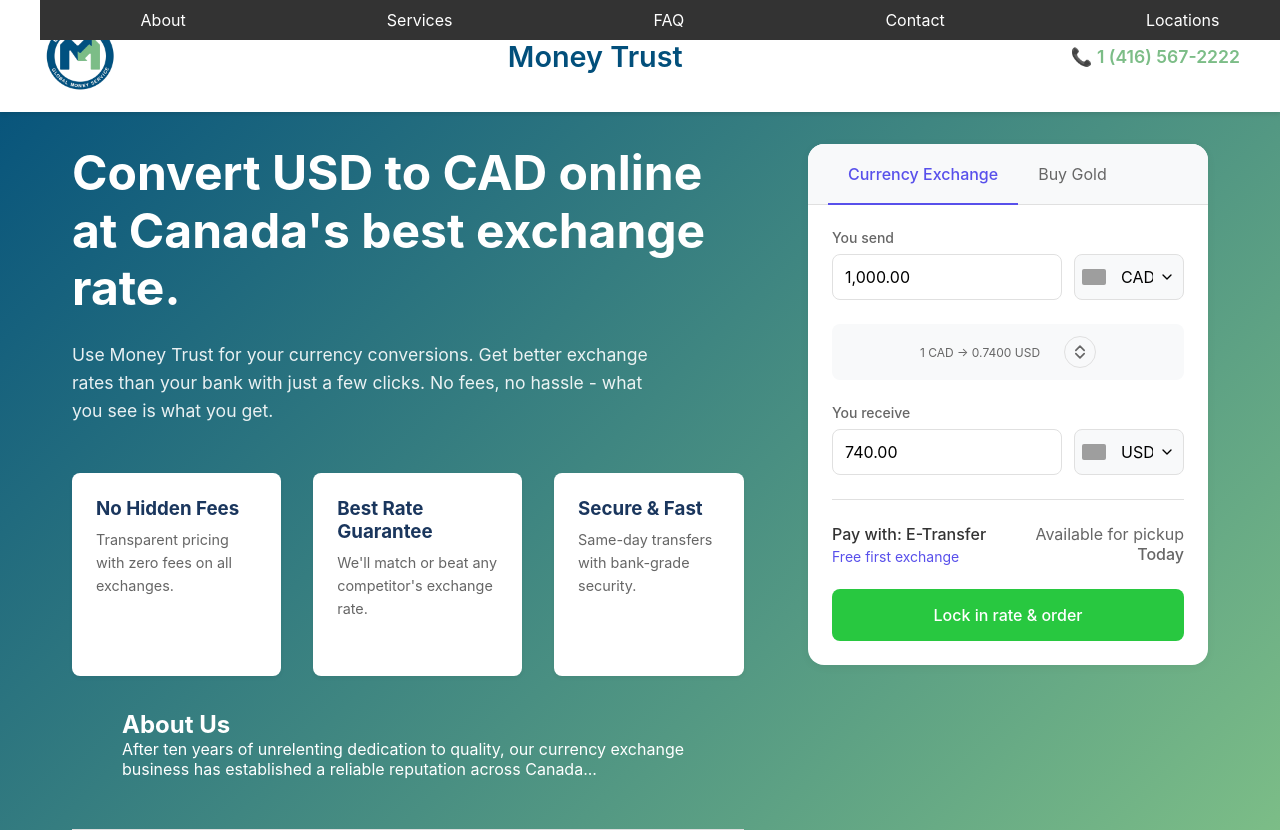
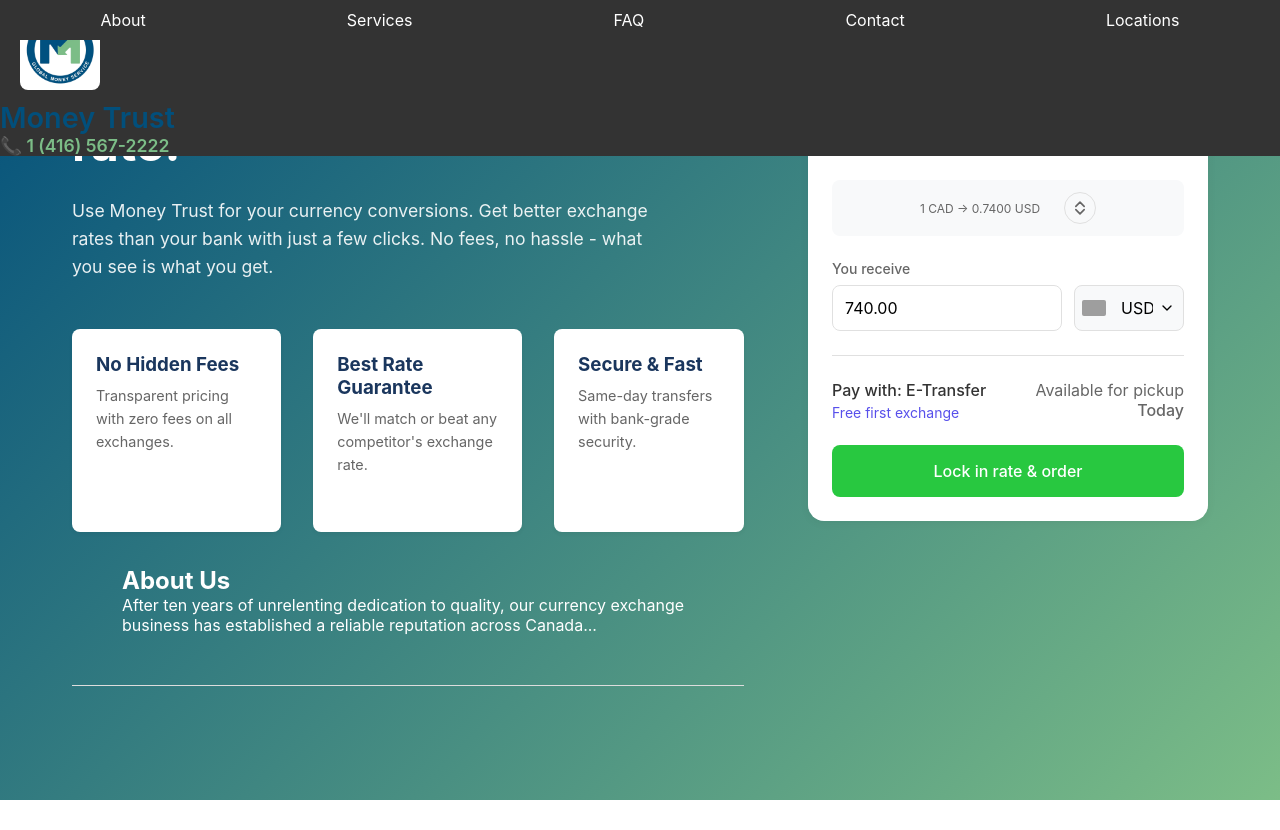
Before and after one commit to finashconsulting/money-trust, a website: page index.html in a window 1280 px wide. After the commit the page ends 800 px from the top, so only its background shows below. Drawn offline with nearby package versions, Linux system fonts and the light colour scheme; no server answers; grey boxes are pictures that could not be loaded.

Commit message:
Update index.html

```diff
--- a/index.html
+++ b/index.html
@@ -18,8 +18,8 @@
     <link rel="stylesheet" href="css/exchange.css">
 </head>
 <body>
-    <header class="header">
-        <div class="header-content">
+    <header class="navbar">
+        <div class="navbar">
 
         <a href="#" class="logo">
             <div class="logo-icon">
```
